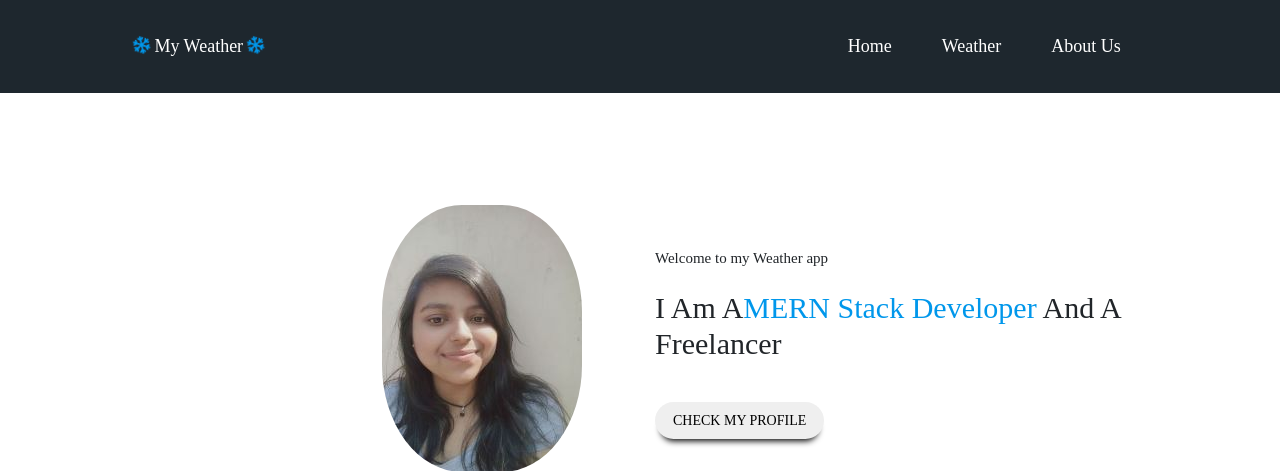
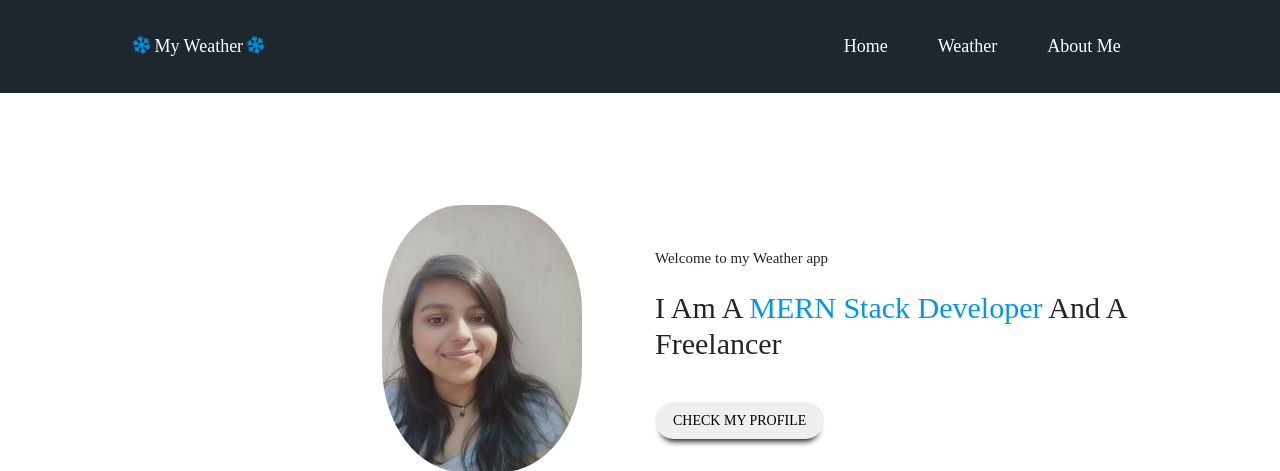
Before and after one commit to nisha0506/WeatherApp, a Node server app: page /about in a window 1280 px wide. Shown: the top 471 px of the page. Run offline with Node 20, Linux system fonts and the light colour scheme; some libraries are stand-ins or nearby versions; some web fonts are replaced.

Commit message:
updated to About me

```diff
--- a/views/about.ejs
+++ b/views/about.ejs
@@ -18,7 +18,7 @@
                 </div>
                 <div class="col-md-6 col-12 main_header_left ">
                     <p>Welcome to my Weather app</p>
-                    <h1>I am a<span class="text-clr">MERN Stack Developer</span> and a freelancer</h1>
+                    <h1>I am a<span class="text-clr"> MERN Stack Developer</span> and a freelancer</h1>
                     <a href="https://www.linkedin.com/in/nisha-singh-0506/" target="_blank"><button>Check my profile</button></a>
                 </div>
 
--- a/views/partials/navbar.ejs
+++ b/views/partials/navbar.ejs
@@ -16,7 +16,7 @@
                       <a class="nav-link" href="/weather">Weather</a>
                     </li>
                     <li class="nav-item">
-                        <a class="nav-link" href="/about">About Us</a>
+                        <a class="nav-link" href="/about">About Me</a>
                       </li>
 
                   </ul>
```
